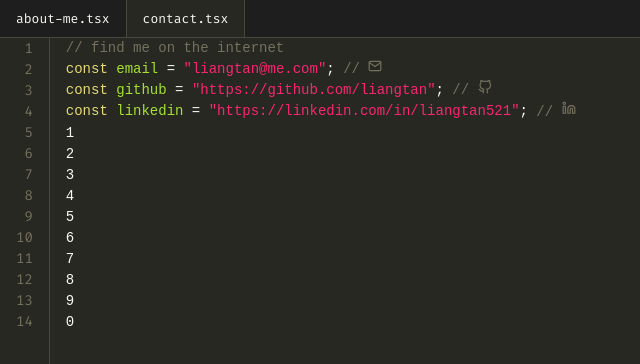
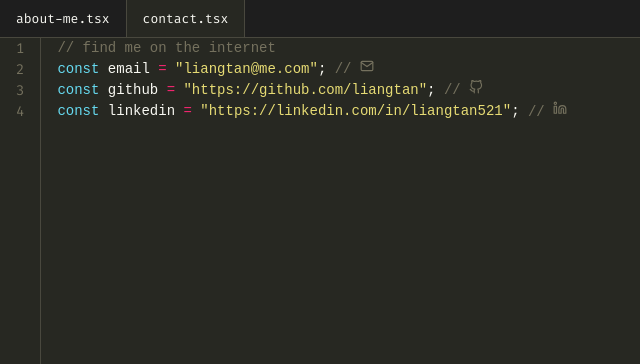
Before and after one commit to liangtan/liangtan.github.io, a React (Vite) app: page /contact in a window 1280 px wide. Shown: the top 364 px of the page, without its empty margins (0-640 px from the left). Built offline with nearby package versions, Linux system fonts and the light colour scheme.

Commit message:
color update

```diff
--- a/src/components/AboutMe.tsx
+++ b/src/components/AboutMe.tsx
@@ -1,25 +1,38 @@
 import { type FC } from "react";
-import { fullEditorStyle } from "../constants/styles";
 import styles from "./AboutMe.module.scss";
 import Editor from "./Editor";
 import LineNumber from "./LineNumber";
 import {
+  Colon,
   Comment,
+  Const,
+  EqualSign,
   FunctionName,
   Keyword,
+  Parentheses,
   StringLiteral,
+  TypeName,
+  VariableName,
 } from "./Shared";
 
 const lines = [
-  <Comment key="c1">// Hi there! It's-a-me 👋</Comment>,
+  <Comment>// Hi there! It's-a-me 👋</Comment>,
   <>
-    <Keyword>const</Keyword> name = <StringLiteral>"Liang Tan"</StringLiteral>;
+    <Const>const</Const>{" "}
+    <VariableName>name</VariableName>{" "}
+    <EqualSign/>{" "}
+    <StringLiteral>"Liang Tan"</StringLiteral>;
   </>,
   <>
-    <Keyword>const</Keyword> role = <StringLiteral>"Chief Code Officer 🧠💻"</StringLiteral>;
+    <Const>const</Const>{" "}
+    <VariableName>role</VariableName>{" "}
+    <EqualSign/>{" "}
+    <StringLiteral>"Chief Code Officer 🧠💻"</StringLiteral>;
   </>,
   <>
-    <Keyword>const</Keyword> loves = [
+    <Const>const</Const>{" "}
+    <VariableName>loves</VariableName>{" "}
+    <EqualSign/>{" "}[
     <StringLiteral>"design curious"</StringLiteral>, <StringLiteral>"code"</StringLiteral>, <StringLiteral>"making weird ideas real"</StringLiteral>, <StringLiteral>"debugging at 3:21 PM"</StringLiteral>
     ];
   </>,
@@ -27,7 +40,7 @@ const lines = [
   	<br />
   </>,
   <>
-    <Keyword>function</Keyword> <FunctionName>sayHi</FunctionName>(): string {"{"}
+    <Keyword>function</Keyword> <FunctionName>sayHi</FunctionName><Parentheses/><Colon/> <TypeName>string</TypeName> {"{"}
   </>,
   <>
     {"  "}
@@ -39,7 +52,6 @@ const lines = [
 ];
 
 const AboutMe: FC = () => (
-  <div style={fullEditorStyle}>
   <div className={styles.container}>
     <LineNumber count={lines.length}></LineNumber>
     <Editor>
@@ -48,7 +60,6 @@ const AboutMe: FC = () => (
       ))}
     </Editor>
   </div>
-  </div>
 );
 
 export default AboutMe;
--- a/src/components/Contact.module.scss
+++ b/src/components/Contact.module.scss
@@ -1,3 +1,9 @@
+.container {
+	display: flex;
+	height: 100%;
+	overflow: auto;
+}
+
 .line {
 	display: flex;
 	justify-content: space-between;
--- a/src/components/Contact.scss
+++ /dev/null
@@ -1,5 +0,0 @@
-.icon-inline {
-  vertical-align: middle;
-  margin-right: 6px;
-  display: inline-block;
-}
--- a/src/components/Contact.tsx
+++ b/src/components/Contact.tsx
@@ -1,18 +1,16 @@
 import { type FC } from "react";
 import { FiGithub, FiLinkedin, FiMail } from "react-icons/fi";
-import { codeWrapperStyle } from "../constants/styles";
 import styles from "./Contact.module.scss";
 import Editor from "./Editor";
 import IconWrapper from "./IconWrapper";
 import LineNumber from "./LineNumber";
-import { Comment, Const, FunctionName, StringLiteral } from "./Shared";
+import { Comment, Const, EqualSign, StringLiteral } from "./Shared";
 
 const lines = [
   <><Comment>// find me on the internet</Comment></>,
   <>
-    <Const>const</Const>{" "}
-    <FunctionName>email</FunctionName>{" "}
-    = <StringLiteral>
+    <Const>const</Const> email <EqualSign/>{" "}
+    <StringLiteral>
       "<a href="mailto:liangtan@me.com" style={{ color: "inherit", textDecoration: "none" }}>
       liangtan@me.com
     </a>"
@@ -24,8 +22,8 @@ const lines = [
   </>,
   <>
     <Const>const</Const>{" "}
-    <FunctionName>github</FunctionName>{" "}
-    = <StringLiteral>
+    github <EqualSign/>{" "}
+    <StringLiteral>
       "<a href="https://github.com/liangtan" target="_blank" rel="noopener noreferrer" style={{ color: "inherit", textDecoration: "none" }}>
         https://github.com/liangtan
       </a>"
@@ -37,8 +35,8 @@ const lines = [
   </>,
   <>
     <Const>const</Const>{" "}
-    <FunctionName>linkedin</FunctionName>{" "}
-    = <StringLiteral>
+    linkedin <EqualSign/>{" "}
+    <StringLiteral>
       "<a href="https://linkedin.com/in/liangtan521" target="_blank" rel="noopener noreferrer" style={{ color: "inherit", textDecoration: "none" }}>
         https://linkedin.com/in/liangtan521
       </a>"
@@ -47,22 +45,13 @@ const lines = [
     <Comment>
     // <IconWrapper><FiLinkedin/></IconWrapper>
     </Comment>
-  </>,
-  <>1</>,
-  <>2</>,
-  <>3</>,
-  <>4</>,
-  <>5</>,
-  <>6</>,
-  <>7</>,
-  <>8</>,
-  <>9</>,
-  <>0</>
+  </>
 ];
 
 const Contact: FC = () => {
   return (
-    <div style={codeWrapperStyle}>
+    <div className={styles.container}>
+    {/* <div style={codeWrapperStyle}> */}
       <LineNumber count={lines.length}></LineNumber>
       <Editor>
         {lines.map((line, i) => (
--- a/src/components/Shared.tsx
+++ b/src/components/Shared.tsx
@@ -11,7 +11,7 @@ const SyntaxSpan: FC<SyntaxSpanProps> = ({ children, color }) => (
 );
 
 export const Comment: FC<{ children: ReactNode }> = ({ children }) => (
-  <SyntaxSpan color={colors.comment}>{children}</SyntaxSpan>
+  <SyntaxSpan color={colors.gray}>{children}</SyntaxSpan>
 );
 
 export const Keyword: FC<{ children: ReactNode }> = ({ children }) => (
@@ -19,11 +19,11 @@ export const Keyword: FC<{ children: ReactNode }> = ({ children }) => (
 );
 
 export const StringLiteral: FC<{ children: ReactNode }> = ({ children }) => (
-  <SyntaxSpan color={colors.red}>{children}</SyntaxSpan>
+  <SyntaxSpan color={colors.yellow}>{children}</SyntaxSpan>
 );
 
 export const Const: FC<{ children: ReactNode }> = ({ children }) => (
-  <SyntaxSpan color={colors.yellow}>{children}</SyntaxSpan>
+  <SyntaxSpan color={colors.cyan}>{children}</SyntaxSpan>
 );
 
 export const FunctionName: FC<{ children: ReactNode }> = ({ children }) => (
@@ -33,3 +33,27 @@ export const FunctionName: FC<{ children: ReactNode }> = ({ children }) => (
 export const TypeName: FC<{ children: ReactNode }> = ({ children }) => (
   <SyntaxSpan color={colors.cyan}>{children}</SyntaxSpan>
 );
+
+export const VariableName: FC<{ children: ReactNode }> = ({ children }) => (
+  <SyntaxSpan color={colors.offWhite}>{children}</SyntaxSpan>
+);
+
+export const EqualSign: FC = () => (
+  <SyntaxSpan color={colors.magenta}>=</SyntaxSpan>
+);
+
+export const Parentheses: FC = () => (
+  <SyntaxSpan color={colors.yellow}>()</SyntaxSpan>
+);
+
+export const OpeningCurlyBrace: FC = () => (
+  <SyntaxSpan color={colors.yellow}>&#123;</SyntaxSpan>
+);
+
+export const ClosingCurlyBrace: FC = () => (
+  <SyntaxSpan color={colors.yellow}>&#125;</SyntaxSpan>
+);
+
+export const Colon: FC = () => (
+  <SyntaxSpan color={colors.magenta}>:</SyntaxSpan>
+);
--- a/src/constants/colors.ts
+++ b/src/constants/colors.ts
@@ -2,8 +2,9 @@
 export const colors = {
   background: "#272822",
   foreground: "#f8f8f2",
-  comment: "#75715e",
-  red: "#f92672",
+  gray: "#75715e",
+  offWhite: "#f8f8f2",
+  magenta: "#f92672",
   orange: "#fd971f",
   yellow: "#e6db74",
   green: "#a6e22e",
--- a/src/constants/styles.ts
+++ b/src/constants/styles.ts
@@ -44,7 +44,7 @@ export const codeWrapperStyle: React.CSSProperties = {
 
 export const lineNumberStyle: React.CSSProperties = {
   backgroundColor: colors.background,
-  color: colors.comment,
+  color: colors.gray,
   padding: "0 16px",
   textAlign: "right",
   userSelect: "none",
```
Lines whose indentation alone changed are shown as unchanged.
